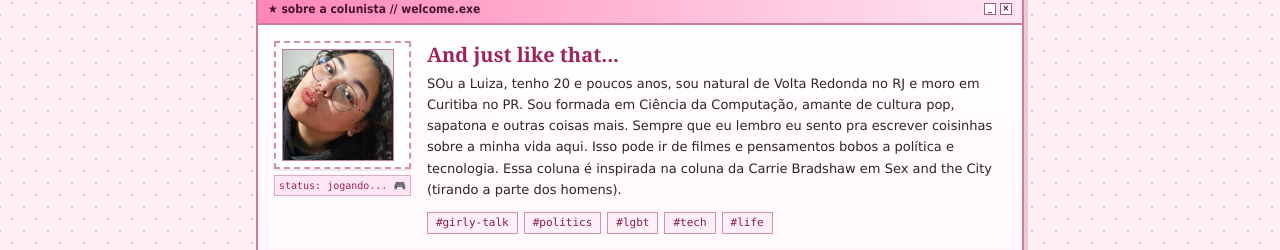
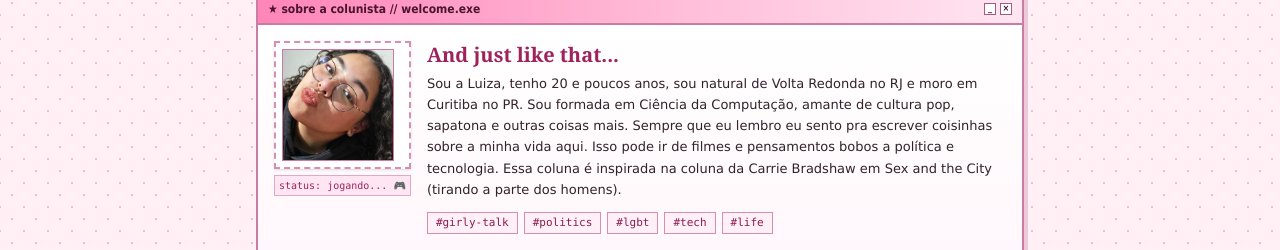
Before and after one commit to luhelenals/satc-column, a Next.js app: page / in a window 1280 px wide. Shown: the part 201-451 px from the top of the page. Built offline with nearby package versions, Linux system fonts and the light colour scheme; no server answers; the database is empty.

Commit message:
design: typo fix

```diff
--- a/src/components/BioBox.tsx
+++ b/src/components/BioBox.tsx
@@ -68,7 +68,7 @@ export default function BioBox() {
             And just like that...
           </h2>
           <p className="text-[13px] leading-relaxed text-[#33222b] mb-3">
-            SOu a Luiza, tenho 20 e poucos anos, sou natural de Volta Redonda no RJ e moro em Curitiba no PR. Sou formada em Ciência da Computação, amante de cultura pop, sapatona e outras coisas mais.
+            Sou a Luiza, tenho 20 e poucos anos, sou natural de Volta Redonda no RJ e moro em Curitiba no PR. Sou formada em Ciência da Computação, amante de cultura pop, sapatona e outras coisas mais.
             Sempre que eu lembro eu sento pra escrever coisinhas sobre a minha vida aqui. Isso pode ir de {' '}
             filmes e pensamentos bobos a política e tecnologia. Essa coluna é inspirada na coluna da Carrie Bradshaw em Sex and the City (tirando a parte dos homens). <br />
           </p>
```
